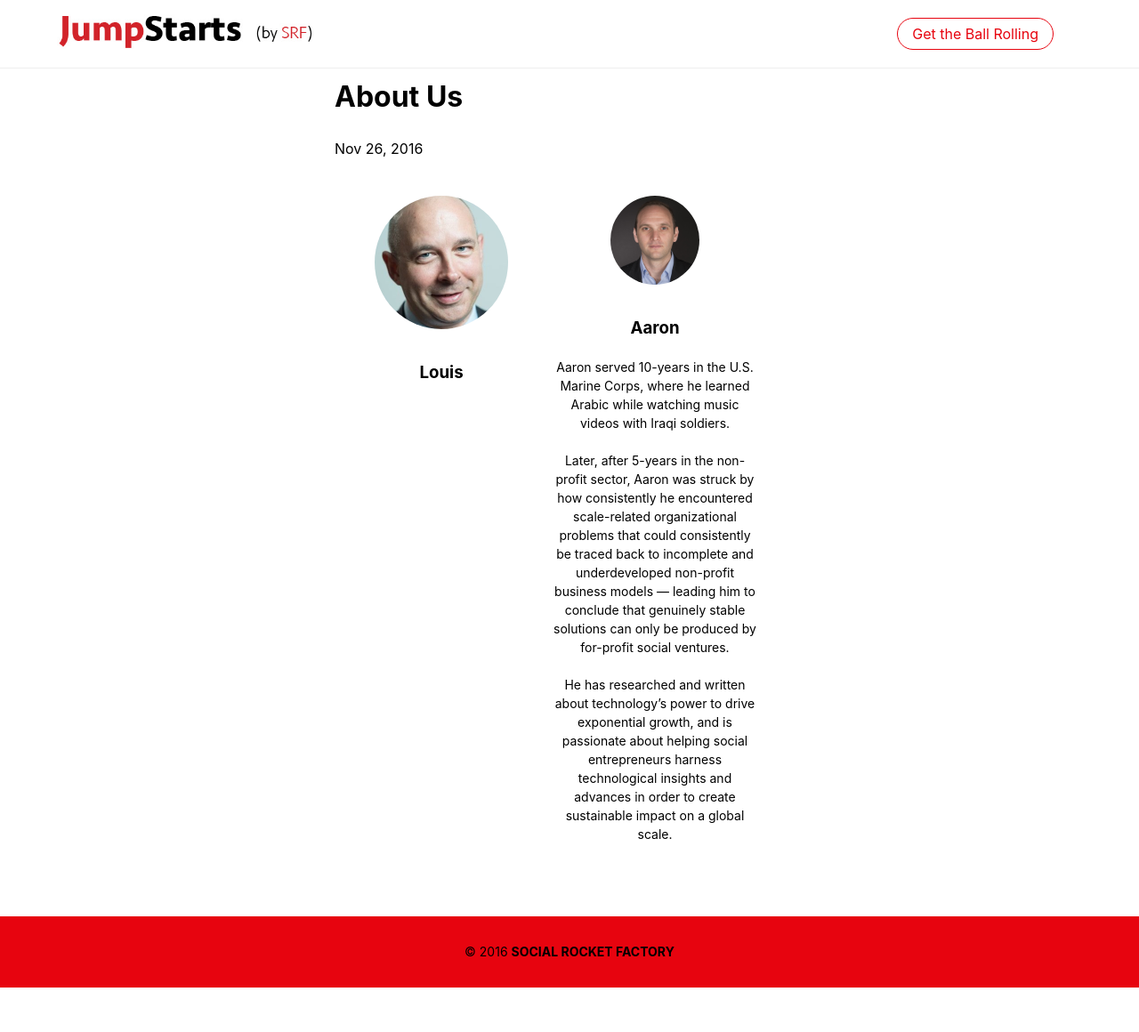
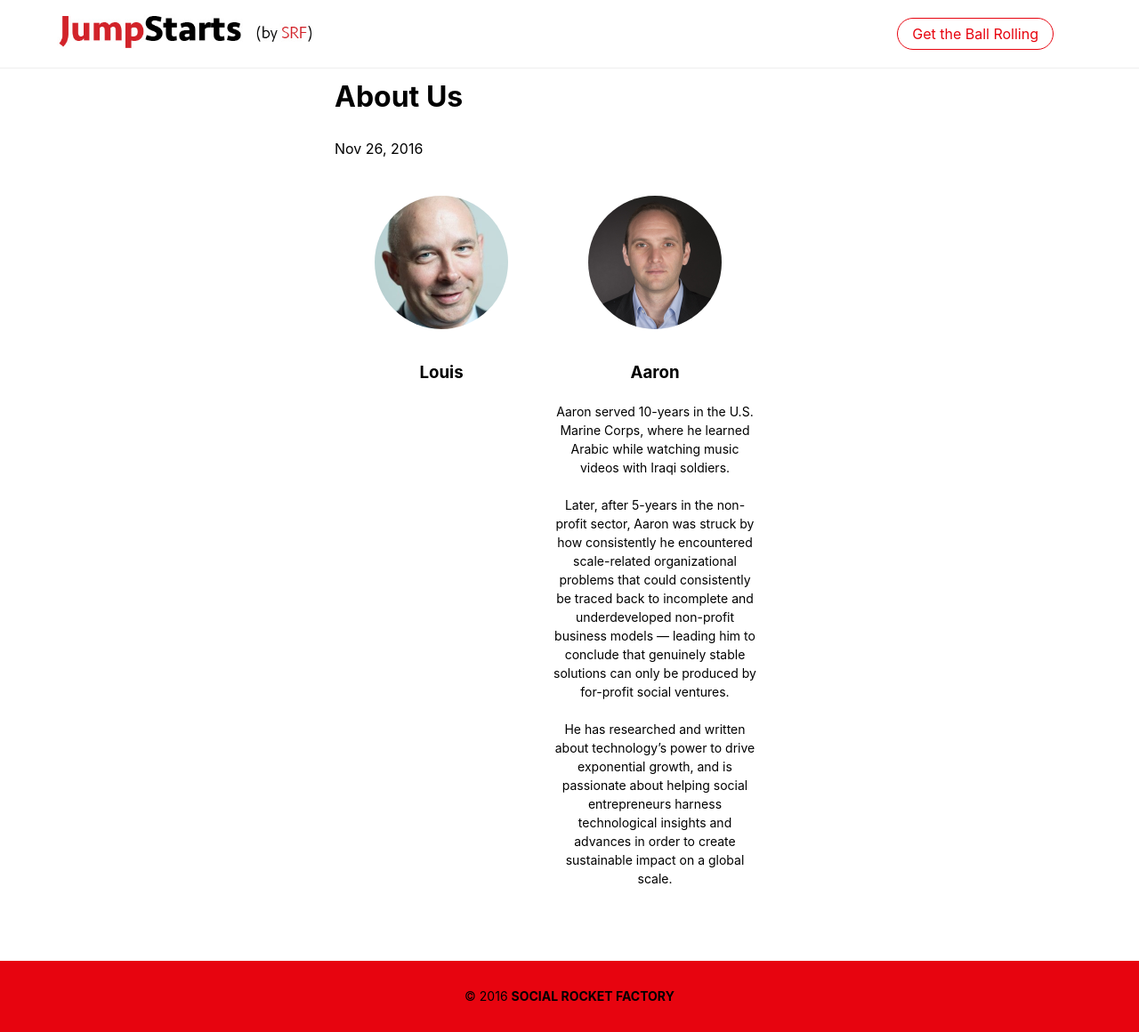
Before and after one commit to aaronergreen/jumpstarts, a Jekyll site: the page built from _about/about us.md, in a window 1280 px wide and 1160 px high. Shown: the whole window at 89% size. Built offline with Jekyll 4.4.1, drawn with Linux system fonts in a browser that asks for light colours.

Commit message:
headshot size

```diff
--- a/_about/about us.md
+++ b/_about/about us.md
@@ -27,7 +27,7 @@ section:
   <div class="pa3 pa1-ns">
     <h1>
     <a href="https://www.linkedin.com/in/aaronergreen" target="_blank">
-    <img src="/uploads/aaroningrid-crop.jpeg" height="100px" class="br-100">
+    <img src="/uploads/aaroningrid-crop.jpeg" height="150px" class="br-100">
     </a>
     </h1>
     <h3>Aaron</h3>
```
